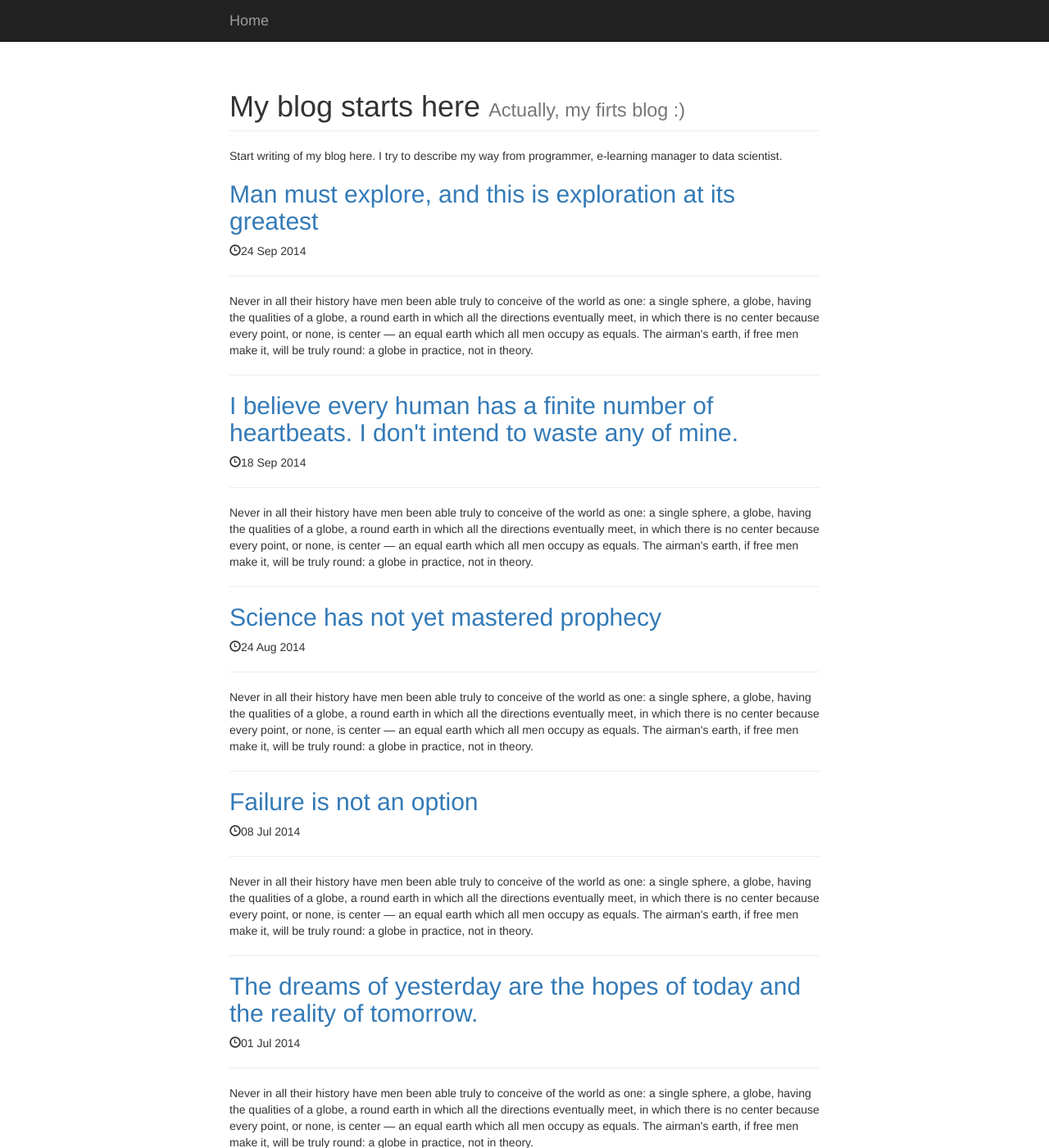
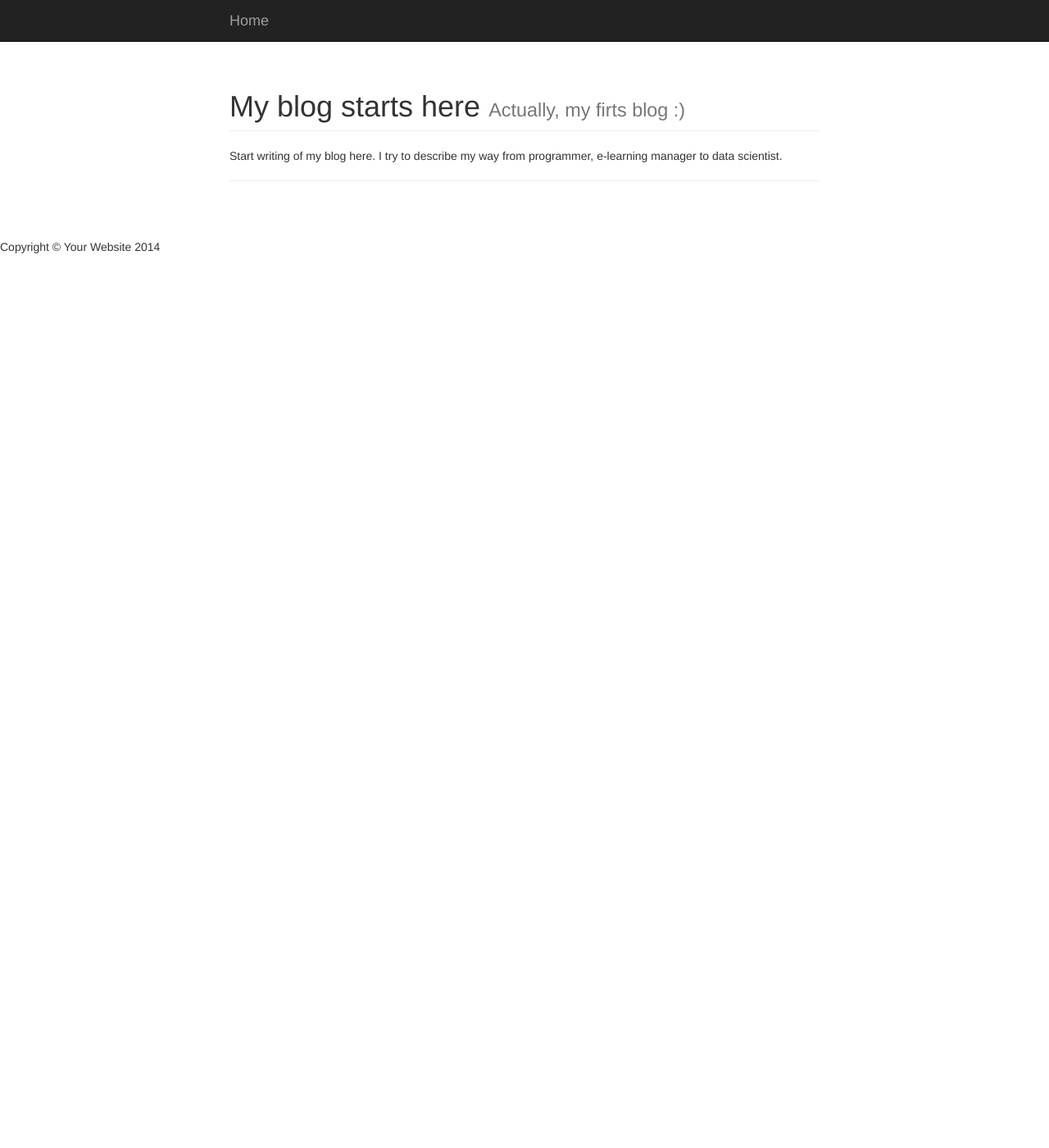
Before and after one commit to alexbra/alexbra.github.io, a Jekyll site: the page built from index.html, in a window 1280 px wide and 1400 px high. Shown: the whole window at 82% size. Built offline with Jekyll 4.4.1, drawn with Linux system fonts in a browser that asks for light colours; the list of posts is cut into pages by our own code.

```diff
--- a/_includes/header.html
+++ b/_includes/header.html
@@ -9,7 +9,7 @@
     <meta name="description" content="">
     <meta name="author" content="">
 
-    <title>1 Col Portfolio - Start Bootstrap Template</title>
+    <title>Alex Brazhenko portfolio blog</title>
 
     <!-- Bootstrap Core CSS -->
     <link href="{{ site.baseurl }}css/bootstrap.min.css" rel="stylesheet">
--- a/_posts/2014-07-01-dreams.markdown
+++ /dev/null
@@ -1,42 +0,0 @@
----
-layout:     post
-title:      "The dreams of yesterday are the hopes of today and the reality of tomorrow."
-date:       2014-07-01 12:00:00
-author:     "Start Bootstrap"
-header-img: "img/post-bg-02.jpg"
----
-
-<p>Never in all their history have men been able truly to conceive of the world as one: a single sphere, a globe, having the qualities of a globe, a round earth in which all the directions eventually meet, in which there is no center because every point, or none, is center — an equal earth which all men occupy as equals. The airman's earth, if free men make it, will be truly round: a globe in practice, not in theory.</p>
-
-<p>Science cuts two ways, of course; its products can be used for both good and evil. But there's no turning back from science. The early warnings about technological dangers also come from science.</p>
-
-<p>What was most significant about the lunar voyage was not that man set foot on the Moon but that they set eye on the earth.</p>
-
-<p>A Chinese tale tells of some men sent to harm a young girl who, upon seeing her beauty, become her protectors rather than her violators. That's how I felt seeing the Earth for the first time. I could not help but love and cherish her.</p>
-
-<p>For those who have seen the Earth from space, and for the hundreds and perhaps thousands more who will, the experience most certainly changes your perspective. The things that we share in our world are far more valuable than those which divide us.</p>
-
-<h2 class="section-heading">The Final Frontier</h2>
-
-<p>There can be no thought of finishing for ‘aiming for the stars.’ Both figuratively and literally, it is a task to occupy the generations. And no matter how much progress one makes, there is always the thrill of just beginning.</p>
-
-<p>There can be no thought of finishing for ‘aiming for the stars.’ Both figuratively and literally, it is a task to occupy the generations. And no matter how much progress one makes, there is always the thrill of just beginning.</p>
-
-<blockquote>The dreams of yesterday are the hopes of today and the reality of tomorrow. Science has not yet mastered prophecy. We predict too much for the next year and yet far too little for the next ten.</blockquote>
-
-<p>Spaceflights cannot be stopped. This is not the work of any one man or even a group of men. It is a historical process which mankind is carrying out in accordance with the natural laws of human development.</p>
-
-<h2 class="section-heading">Reaching for the Stars</h2>
-
-<p>As we got further and further away, it [the Earth] diminished in size. Finally it shrank to the size of a marble, the most beautiful you can imagine. That beautiful, warm, living object looked so fragile, so delicate, that if you touched it with a finger it would crumble and fall apart. Seeing this has to change a man.</p>
-
-<a href="#">
-    <img src="{{ site.baseurl }}/img/post-sample-image.jpg" alt="Post Sample Image">
-</a>
-<span class="caption text-muted">To go places and do things that have never been done before – that’s what living is all about.</span>
-
-<p>Space, the final frontier. These are the voyages of the Starship Enterprise. Its five-year mission: to explore strange new worlds, to seek out new life and new civilizations, to boldly go where no man has gone before.</p>
-
-<p>As I stand out here in the wonders of the unknown at Hadley, I sort of realize there’s a fundamental truth to our nature, Man must explore, and this is exploration at its greatest.</p>
-
-<p>Placeholder text by <a href="http://spaceipsum.com/">Space Ipsum</a>. Photographs by <a href="https://www.flickr.com/photos/nasacommons/">NASA on The Commons</a>.</p>
--- a/_posts/2014-07-08-failure-is-not-an-option.markdown
+++ /dev/null
@@ -1,43 +0,0 @@
----
-layout:     post
-title:      "Failure is not an option"
-subtitle:   "Many say exploration is part of our destiny, but it’s actually our duty to future generations."
-date:       2014-07-08 12:00:00
-author:     "Start Bootstrap"
-header-img: "img/post-bg-03.jpg"
----
-
-<p>Never in all their history have men been able truly to conceive of the world as one: a single sphere, a globe, having the qualities of a globe, a round earth in which all the directions eventually meet, in which there is no center because every point, or none, is center — an equal earth which all men occupy as equals. The airman's earth, if free men make it, will be truly round: a globe in practice, not in theory.</p>
-
-<p>Science cuts two ways, of course; its products can be used for both good and evil. But there's no turning back from science. The early warnings about technological dangers also come from science.</p>
-
-<p>What was most significant about the lunar voyage was not that man set foot on the Moon but that they set eye on the earth.</p>
-
-<p>A Chinese tale tells of some men sent to harm a young girl who, upon seeing her beauty, become her protectors rather than her violators. That's how I felt seeing the Earth for the first time. I could not help but love and cherish her.</p>
-
-<p>For those who have seen the Earth from space, and for the hundreds and perhaps thousands more who will, the experience most certainly changes your perspective. The things that we share in our world are far more valuable than those which divide us.</p>
-
-<h2 class="section-heading">The Final Frontier</h2>
-
-<p>There can be no thought of finishing for ‘aiming for the stars.’ Both figuratively and literally, it is a task to occupy the generations. And no matter how much progress one makes, there is always the thrill of just beginning.</p>
-
-<p>There can be no thought of finishing for ‘aiming for the stars.’ Both figuratively and literally, it is a task to occupy the generations. And no matter how much progress one makes, there is always the thrill of just beginning.</p>
-
-<blockquote>The dreams of yesterday are the hopes of today and the reality of tomorrow. Science has not yet mastered prophecy. We predict too much for the next year and yet far too little for the next ten.</blockquote>
-
-<p>Spaceflights cannot be stopped. This is not the work of any one man or even a group of men. It is a historical process which mankind is carrying out in accordance with the natural laws of human development.</p>
-
-<h2 class="section-heading">Reaching for the Stars</h2>
-
-<p>As we got further and further away, it [the Earth] diminished in size. Finally it shrank to the size of a marble, the most beautiful you can imagine. That beautiful, warm, living object looked so fragile, so delicate, that if you touched it with a finger it would crumble and fall apart. Seeing this has to change a man.</p>
-
-<a href="#">
-    <img src="{{ site.baseurl }}/img/post-sample-image.jpg" alt="Post Sample Image">
-</a>
-<span class="caption text-muted">To go places and do things that have never been done before – that’s what living is all about.</span>
-
-<p>Space, the final frontier. These are the voyages of the Starship Enterprise. Its five-year mission: to explore strange new worlds, to seek out new life and new civilizations, to boldly go where no man has gone before.</p>
-
-<p>As I stand out here in the wonders of the unknown at Hadley, I sort of realize there’s a fundamental truth to our nature, Man must explore, and this is exploration at its greatest.</p>
-
-<p>Placeholder text by <a href="http://spaceipsum.com/">Space Ipsum</a>. Photographs by <a href="https://www.flickr.com/photos/nasacommons/">NASA on The Commons</a>.</p>
--- a/_posts/2014-08-24-science-has-not-yet-mastered-prophecy.markdown
+++ /dev/null
@@ -1,43 +0,0 @@
----
-layout:     post
-title:      "Science has not yet mastered prophecy"
-subtitle:   "We predict too much for the next year and yet far too little for the next ten."
-date:       2014-08-24 12:00:00
-author:     "Start Bootstrap"
-header-img: "img/post-bg-04.jpg"
----
-
-<p>Never in all their history have men been able truly to conceive of the world as one: a single sphere, a globe, having the qualities of a globe, a round earth in which all the directions eventually meet, in which there is no center because every point, or none, is center — an equal earth which all men occupy as equals. The airman's earth, if free men make it, will be truly round: a globe in practice, not in theory.</p>
-
-<p>Science cuts two ways, of course; its products can be used for both good and evil. But there's no turning back from science. The early warnings about technological dangers also come from science.</p>
-
-<p>What was most significant about the lunar voyage was not that man set foot on the Moon but that they set eye on the earth.</p>
-
-<p>A Chinese tale tells of some men sent to harm a young girl who, upon seeing her beauty, become her protectors rather than her violators. That's how I felt seeing the Earth for the first time. I could not help but love and cherish her.</p>
-
-<p>For those who have seen the Earth from space, and for the hundreds and perhaps thousands more who will, the experience most certainly changes your perspective. The things that we share in our world are far more valuable than those which divide us.</p>
-
-<h2 class="section-heading">The Final Frontier</h2>
-
-<p>There can be no thought of finishing for ‘aiming for the stars.’ Both figuratively and literally, it is a task to occupy the generations. And no matter how much progress one makes, there is always the thrill of just beginning.</p>
-
-<p>There can be no thought of finishing for ‘aiming for the stars.’ Both figuratively and literally, it is a task to occupy the generations. And no matter how much progress one makes, there is always the thrill of just beginning.</p>
-
-<blockquote>The dreams of yesterday are the hopes of today and the reality of tomorrow. Science has not yet mastered prophecy. We predict too much for the next year and yet far too little for the next ten.</blockquote>
-
-<p>Spaceflights cannot be stopped. This is not the work of any one man or even a group of men. It is a historical process which mankind is carrying out in accordance with the natural laws of human development.</p>
-
-<h2 class="section-heading">Reaching for the Stars</h2>
-
-<p>As we got further and further away, it [the Earth] diminished in size. Finally it shrank to the size of a marble, the most beautiful you can imagine. That beautiful, warm, living object looked so fragile, so delicate, that if you touched it with a finger it would crumble and fall apart. Seeing this has to change a man.</p>
-
-<a href="#">
-    <img src="{{ site.baseurl }}/img/post-sample-image.jpg" alt="Post Sample Image">
-</a>
-<span class="caption text-muted">To go places and do things that have never been done before – that’s what living is all about.</span>
-
-<p>Space, the final frontier. These are the voyages of the Starship Enterprise. Its five-year mission: to explore strange new worlds, to seek out new life and new civilizations, to boldly go where no man has gone before.</p>
-
-<p>As I stand out here in the wonders of the unknown at Hadley, I sort of realize there’s a fundamental truth to our nature, Man must explore, and this is exploration at its greatest.</p>
-
-<p>Placeholder text by <a href="http://spaceipsum.com/">Space Ipsum</a>. Photographs by <a href="https://www.flickr.com/photos/nasacommons/">NASA on The Commons</a>.</p>
--- a/_posts/2014-09-18-i-believe.markdown
+++ /dev/null
@@ -1,42 +0,0 @@
----
-layout:     post
-title:      "I believe every human has a finite number of heartbeats. I don't intend to waste any of mine."
-date:       2014-09-18 12:00:00
-author:     "Start Bootstrap"
-header-img: "img/post-bg-05.jpg"
----
-
-<p>Never in all their history have men been able truly to conceive of the world as one: a single sphere, a globe, having the qualities of a globe, a round earth in which all the directions eventually meet, in which there is no center because every point, or none, is center — an equal earth which all men occupy as equals. The airman's earth, if free men make it, will be truly round: a globe in practice, not in theory.</p>
-
-<p>Science cuts two ways, of course; its products can be used for both good and evil. But there's no turning back from science. The early warnings about technological dangers also come from science.</p>
-
-<p>What was most significant about the lunar voyage was not that man set foot on the Moon but that they set eye on the earth.</p>
-
-<p>A Chinese tale tells of some men sent to harm a young girl who, upon seeing her beauty, become her protectors rather than her violators. That's how I felt seeing the Earth for the first time. I could not help but love and cherish her.</p>
-
-<p>For those who have seen the Earth from space, and for the hundreds and perhaps thousands more who will, the experience most certainly changes your perspective. The things that we share in our world are far more valuable than those which divide us.</p>
-
-<h2 class="section-heading">The Final Frontier</h2>
-
-<p>There can be no thought of finishing for ‘aiming for the stars.’ Both figuratively and literally, it is a task to occupy the generations. And no matter how much progress one makes, there is always the thrill of just beginning.</p>
-
-<p>There can be no thought of finishing for ‘aiming for the stars.’ Both figuratively and literally, it is a task to occupy the generations. And no matter how much progress one makes, there is always the thrill of just beginning.</p>
-
-<blockquote>The dreams of yesterday are the hopes of today and the reality of tomorrow. Science has not yet mastered prophecy. We predict too much for the next year and yet far too little for the next ten.</blockquote>
-
-<p>Spaceflights cannot be stopped. This is not the work of any one man or even a group of men. It is a historical process which mankind is carrying out in accordance with the natural laws of human development.</p>
-
-<h2 class="section-heading">Reaching for the Stars</h2>
-
-<p>As we got further and further away, it [the Earth] diminished in size. Finally it shrank to the size of a marble, the most beautiful you can imagine. That beautiful, warm, living object looked so fragile, so delicate, that if you touched it with a finger it would crumble and fall apart. Seeing this has to change a man.</p>
-
-<a href="#">
-    <img src="{{ site.baseurl }}/img/post-sample-image.jpg" alt="Post Sample Image">
-</a>
-<span class="caption text-muted">To go places and do things that have never been done before – that’s what living is all about.</span>
-
-<p>Space, the final frontier. These are the voyages of the Starship Enterprise. Its five-year mission: to explore strange new worlds, to seek out new life and new civilizations, to boldly go where no man has gone before.</p>
-
-<p>As I stand out here in the wonders of the unknown at Hadley, I sort of realize there’s a fundamental truth to our nature, Man must explore, and this is exploration at its greatest.</p>
-
-<p>Placeholder text by <a href="http://spaceipsum.com/">Space Ipsum</a>. Photographs by <a href="https://www.flickr.com/photos/nasacommons/">NASA on The Commons</a>.</p>
--- a/_posts/2014-09-24-man-must-explore.markdown
+++ /dev/null
@@ -1,43 +0,0 @@
----
-layout:     post
-title:      "Man must explore, and this is exploration at its greatest"
-subtitle:   "Problems look mighty small from 150 miles up"
-date:       2014-09-24 12:00:00
-author:     "Start Bootstrap"
-header-img: "img/post-bg-06.jpg"
----
-
-<p>Never in all their history have men been able truly to conceive of the world as one: a single sphere, a globe, having the qualities of a globe, a round earth in which all the directions eventually meet, in which there is no center because every point, or none, is center — an equal earth which all men occupy as equals. The airman's earth, if free men make it, will be truly round: a globe in practice, not in theory.</p>
-
-<p>Science cuts two ways, of course; its products can be used for both good and evil. But there's no turning back from science. The early warnings about technological dangers also come from science.</p>
-
-<p>What was most significant about the lunar voyage was not that man set foot on the Moon but that they set eye on the earth.</p>
-
-<p>A Chinese tale tells of some men sent to harm a young girl who, upon seeing her beauty, become her protectors rather than her violators. That's how I felt seeing the Earth for the first time. I could not help but love and cherish her.</p>
-
-<p>For those who have seen the Earth from space, and for the hundreds and perhaps thousands more who will, the experience most certainly changes your perspective. The things that we share in our world are far more valuable than those which divide us.</p>
-
-<h2 class="section-heading">The Final Frontier</h2>
-
-<p>There can be no thought of finishing for ‘aiming for the stars.’ Both figuratively and literally, it is a task to occupy the generations. And no matter how much progress one makes, there is always the thrill of just beginning.</p>
-
-<p>There can be no thought of finishing for ‘aiming for the stars.’ Both figuratively and literally, it is a task to occupy the generations. And no matter how much progress one makes, there is always the thrill of just beginning.</p>
-
-<blockquote>The dreams of yesterday are the hopes of today and the reality of tomorrow. Science has not yet mastered prophecy. We predict too much for the next year and yet far too little for the next ten.</blockquote>
-
-<p>Spaceflights cannot be stopped. This is not the work of any one man or even a group of men. It is a historical process which mankind is carrying out in accordance with the natural laws of human development.</p>
-
-<h2 class="section-heading">Reaching for the Stars</h2>
-
-<p>As we got further and further away, it [the Earth] diminished in size. Finally it shrank to the size of a marble, the most beautiful you can imagine. That beautiful, warm, living object looked so fragile, so delicate, that if you touched it with a finger it would crumble and fall apart. Seeing this has to change a man.</p>
-
-<a href="#">
-    <img src="{{ site.baseurl }}/img/post-sample-image.jpg" alt="Post Sample Image">
-</a>
-<span class="caption text-muted">To go places and do things that have never been done before – that’s what living is all about.</span>
-
-<p>Space, the final frontier. These are the voyages of the Starship Enterprise. Its five-year mission: to explore strange new worlds, to seek out new life and new civilizations, to boldly go where no man has gone before.</p>
-
-<p>As I stand out here in the wonders of the unknown at Hadley, I sort of realize there’s a fundamental truth to our nature, Man must explore, and this is exploration at its greatest.</p>
-
-<p>Placeholder text by <a href="http://spaceipsum.com/">Space Ipsum</a>. Photographs by <a href="https://www.flickr.com/photos/nasacommons/">NASA on The Commons</a>.</p>
```
Also changed, not shown: _posts/2014-06-10-dinosaurs.markdown (deleted, +0 -13 lines), index.html (line endings or trailing spaces), 1 other file.
